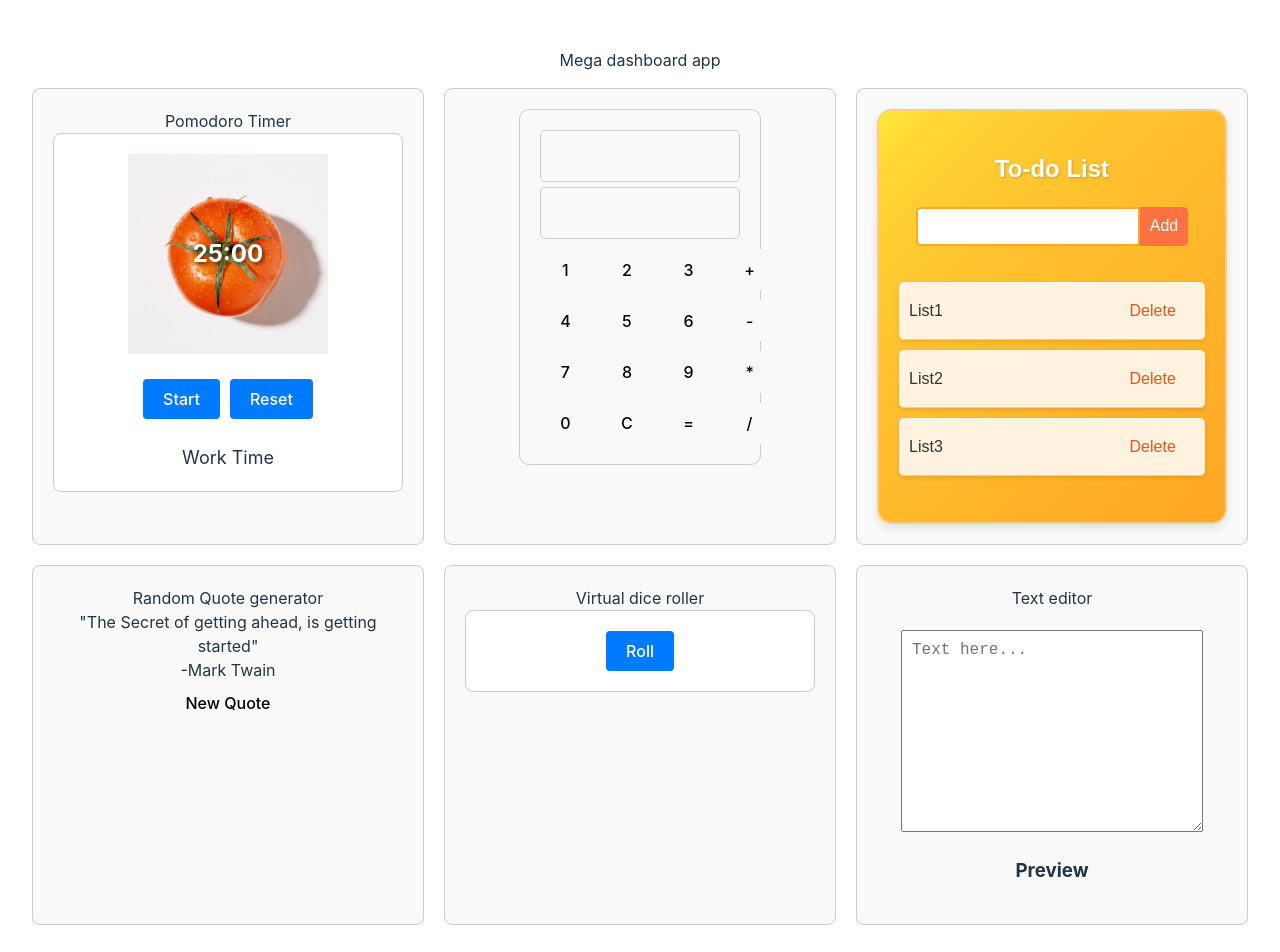
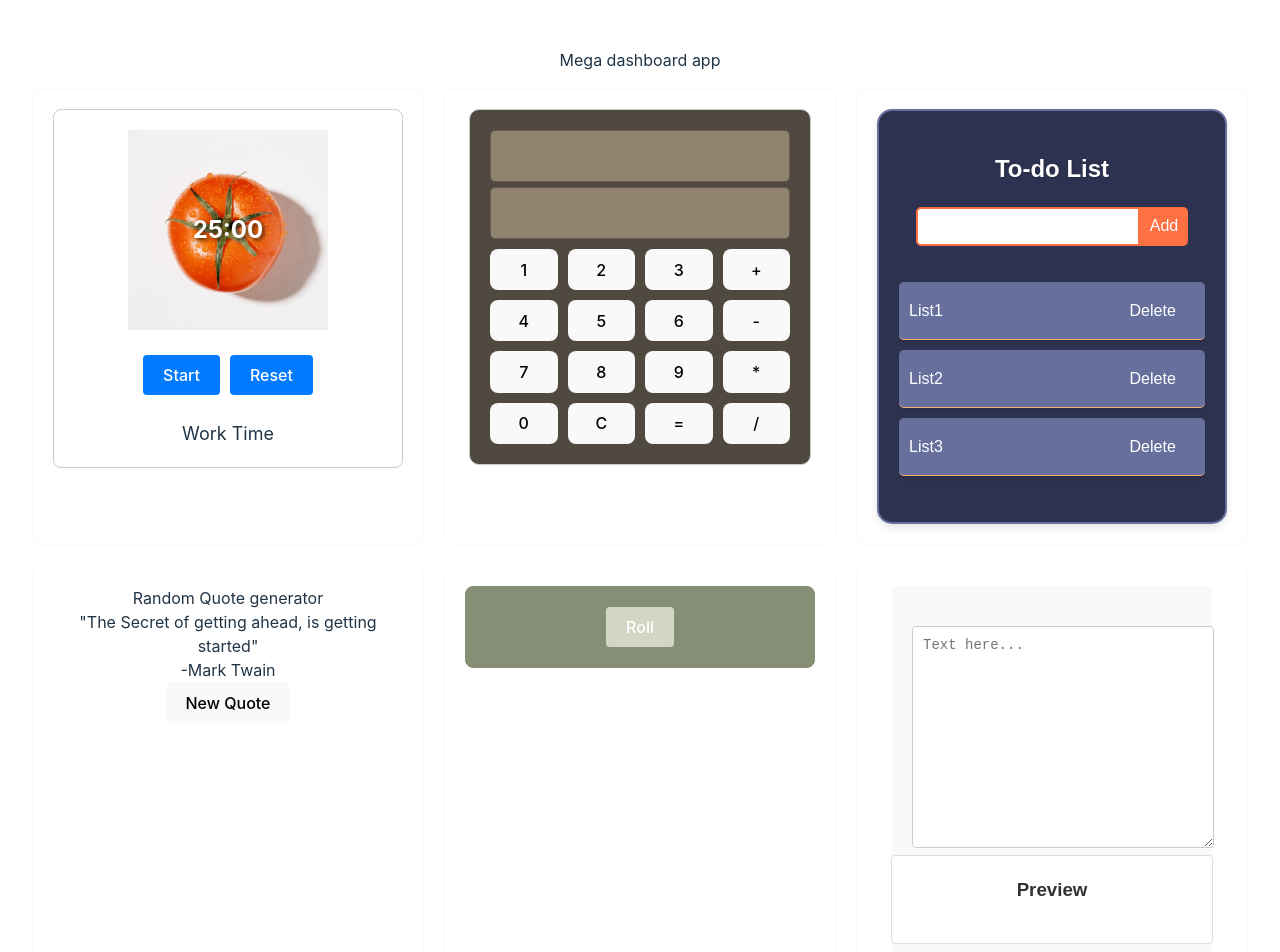
Before and after one commit to AmiyahJo/mega-dashboard-24, a React (Vite) app in the folder mega-dash/: page / in a window 1280 px wide. Shown: the top 952 px of the page. Built offline with nearby package versions, Linux system fonts and the light colour scheme.

Commit message:
css styling

```diff
--- a/mega-dash/src/App.css
+++ b/mega-dash/src/App.css
@@ -13,10 +13,10 @@
 }
 
 .widget {
-  border: 1px solid #ccc;
+  border: 1px solid #f1eaea59;
   padding: 20px;
   border-radius: 8px;
-  background-color: #f9f9f9;
+  /* background-color: #f9f9f9; */
 }
 
 
--- a/mega-dash/src/App.jsx
+++ b/mega-dash/src/App.jsx
@@ -17,7 +17,7 @@ function App() {
      <p>Mega dashboard app</p>
      <div className='dashboard'>
 
-        <div className='widget widget-1'>Pomodoro Timer
+        <div className='widget widget-1'>
         <PomodoroTimer/>
         </div>
         <div className='widget widget-2'>
@@ -29,11 +29,11 @@ function App() {
         <div className='widget widget-4'>Random Quote generator
         <RandomQuote/>
         </div>
-        <div className='widget widget-5'>Virtual dice roller
+        <div className='widget widget-5'>
         <Diceroller/>
         </div>
 
-        <div className='widget widget-6'>Text editor
+        <div className='widget widget-6'>
         <TextEditor/>
         </div>
      </div>
--- a/mega-dash/src/components/DiceRoller.css
+++ b/mega-dash/src/components/DiceRoller.css
@@ -3,10 +3,10 @@
     flex-direction: column;
     align-items: center;
     justify-content: center;
-    border: 1px solid #ccc;
+    border: 1px solid #868e76;
     padding: 20px;
     border-radius: 8px;
-    background-color: #fff;
+    background-color: #868e76;
 }
 
 .dice-roller button{
@@ -15,7 +15,7 @@
     cursor: pointer;
     border: none;
     border-radius: 4px;
-    background-color: #007bff;
+    background-color: #d3d6c5;
     color: white;
 }
 
@@ -23,4 +23,6 @@
     margin-top: 20px;
     font-size: 24px;
     font-weight: bold;
+    background-color: #f3f7f8;
+    color: #6b7984;
 }
--- a/mega-dash/src/components/calculator.css
+++ b/mega-dash/src/components/calculator.css
@@ -3,7 +3,9 @@
     padding: 20px;
     border: 1px solid #ccc;
     border-radius: 10px;
-    width: 200px;
+    width: 300px;
+    background-color: #4F493f;
+
 }
 
 .display{
@@ -13,7 +15,8 @@
 .input, .result{
     font-size: 1.5em;
     padding: 10px;
-    border: 1px solid #ccc;
+    border: 1px solid #695950;
+    background-color: #908471;
     border-radius: 5px;
     margin-bottom: 5px;
     min-height: 30px;
@@ -23,15 +26,17 @@
     display: grid;
     grid-template-columns: repeat(4, 1fr);
     gap: 10px;
+    align-items: center;
+    flex-direction: column;
 }
 
 button{
     padding: 20px;
     font-size: 1.2em;
-    border: 1px solid #ccc;
+    border: 1px solid #5f5a4d;
     border-radius: 5px;
     cursor: pointer;
-    /* background-color: #f0f0f0;  */
+    background-color: #5f5a4d;
 
 }
 
--- a/mega-dash/src/components/text-editor.jsx
+++ b/mega-dash/src/components/text-editor.jsx
@@ -1,4 +1,5 @@
 import React, { useState } from 'react';
+import '/home/codio/workspace/mega-dash/src/components/textEditor.css';
 
 const TextEditor = () => {
 
@@ -9,7 +10,8 @@ const TextEditor = () => {
 
     return (
         <>
-        <div>
+        <div className="email-editor">
+            <div className="editor">
             <textarea
                 value={text}
                 onChange={handleChange}
@@ -17,13 +19,14 @@ const TextEditor = () => {
                 cols="50"
                 placeholder="Text here..."
              />
-            <div>
+             </div>
+            <div className="preview">
                 <h3>Preview</h3>
                 <p>{text}</p>
             </div>
         </div>
             </>
-    )
-}
+    );
+};
 
 export default TextEditor;
--- /dev/null
+++ b/mega-dash/src/components/textEditor.css
@@ -0,0 +1,53 @@
+.email-editor {
+    display: flex;
+    flex-direction: column;
+    align-items: center;
+    justify-content: center;
+    padding: 20px;
+    background-color: #f9f9f9;
+    /* border: 1px solid #ddd; */
+    border-radius: 8px;
+    width: 80%;
+    max-width: 600px;
+    margin: auto;
+    font-family: 'Arial', sans-serif;
+}
+
+.editor {
+    width: 100%;
+    outline: none;
+}
+
+.editor textarea {
+
+    width: 100%;
+    height: 200px;
+    padding: 10px;
+    border: 1px solid #ccc;
+    border-radius: 4px;
+    resize: vertical;
+    font-size: 14px;
+}
+
+.editor textarea:focus {
+    border-color: #007bff;
+    outline: none;
+}
+
+.preview {
+    width: 100%;
+    background-color: #fff;
+    padding: 20px;
+    border: 1px solid #ddd;
+    border-radius: 4px;
+}
+
+.preview h3{
+    margin-top: 0;
+    color: #333;
+}
+
+.preview p{
+    white-space: pre-wrap;
+    word-wrap: break-word;
+}
--- a/mega-dash/src/components/to-do.css
+++ b/mega-dash/src/components/to-do.css
@@ -3,10 +3,10 @@
     flex-direction: column;
     align-items: center;
     justify-content: center;
-    border: 2px solid #ffcc80;
+    border: 2px solid #676f9d;
     padding: 20px;
     border-radius: 15px;
-    background: linear-gradient(135deg, #ffeb3b, 25%, #ffa726 100%);
+    background: #2D3250;
     box-shadow: 0 4px 8px rgba(0,0,0,0.1);
     color: #333;
     font-family: 'Arial', sans-serif;
@@ -26,7 +26,7 @@
 
 .input-group input{
     padding: 10px;
-    border: 2px solid #ffa726;
+    border: 2px solid #ff7043;
     border-radius: 5px 0 0 5px;
     outline: none;
     width: 200px;
@@ -54,12 +54,13 @@ ul{
 }
 
 ul li{
+    color: #ffff;
     display: flex;
     justify-content: space-between;
     align-items: center;
     padding: 10px;
-    border-bottom: 1px solid #ffcc80;
-    background-color: #fff3e0;
+    border-bottom: 1px solid #f9b17a;
+    background-color: #676f9d;
     border-radius: 5px;
     margin-bottom: 10px;
     box-shadow: 0 2px 4px rgba(0, 0, 0, 0.1);
@@ -68,12 +69,12 @@ ul li{
 ul li button{
     background: none;
     border: none;
-    color: #f4511e;
+    color: #ffff;
     cursor: pointer;
     font-size: 16px;
     outline: none;
 }
 
 ul li button:hover{
-    color: #d32f2f
+    color: #c87536
 }
```
